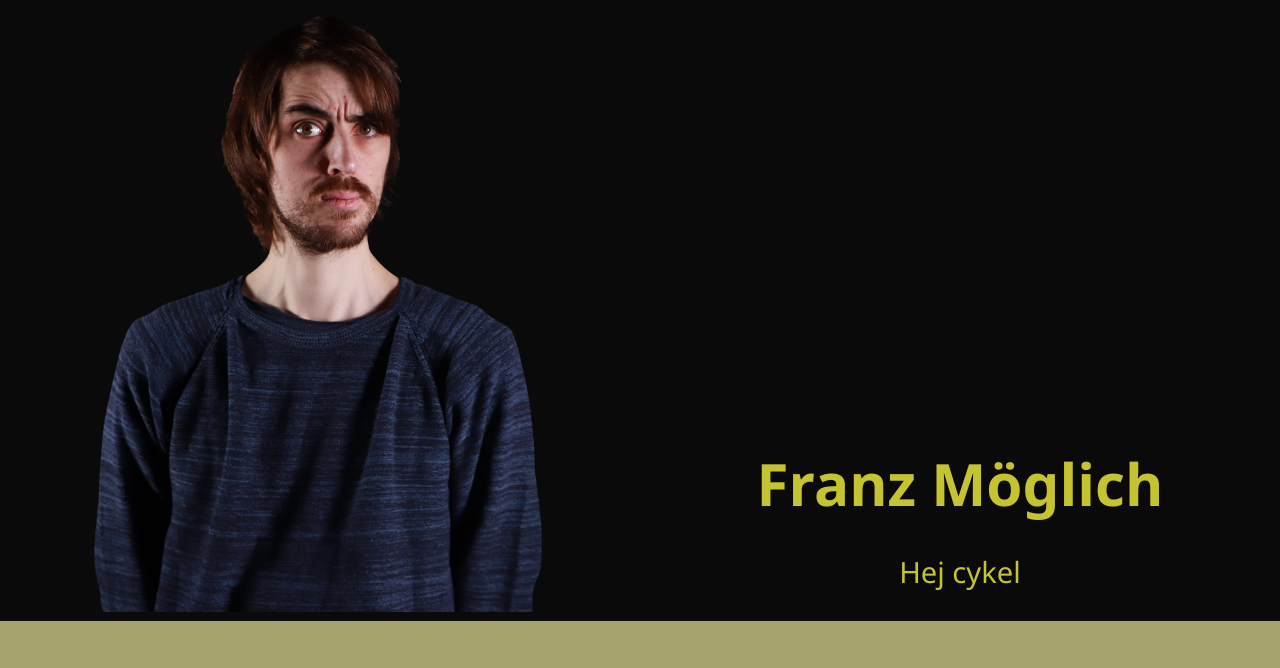
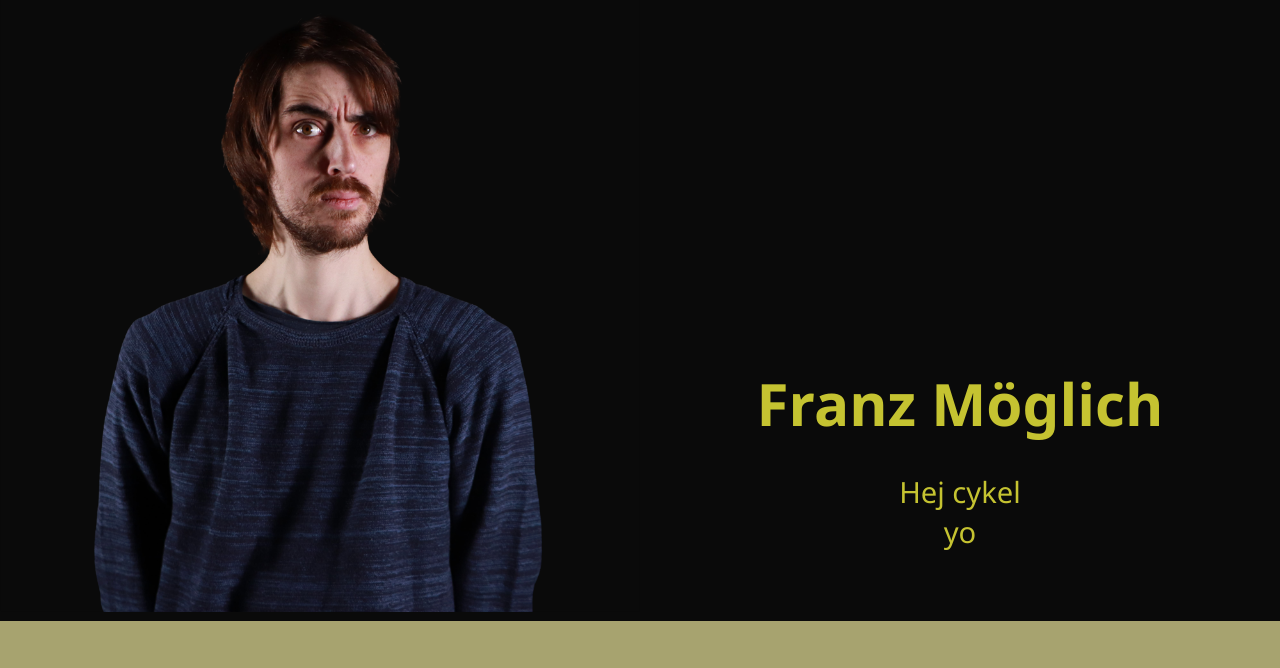
Before and after one commit to karstenjens/praesentationsportfolio, a plain HTML site: page html/hjemmeside.html in a window 1280 px wide. Shown: the part 88-756 px from the top of the page. Drawn offline with Linux system fonts and the light colour scheme.

Commit message:
Update hjemmeside.html

```diff
--- a/html/hjemmeside.html
+++ b/html/hjemmeside.html
@@ -19,7 +19,9 @@
             <img id="potrait" src="/images/potrait2.png" alt="potrait"></img>
             <div id="biotext">
                 <h1>Franz Möglich</h1>
-                <p> Hej  cykel
+                <p> Hej cykel
+                    yo
+
                 </p>
             </div>
         </main>
```
